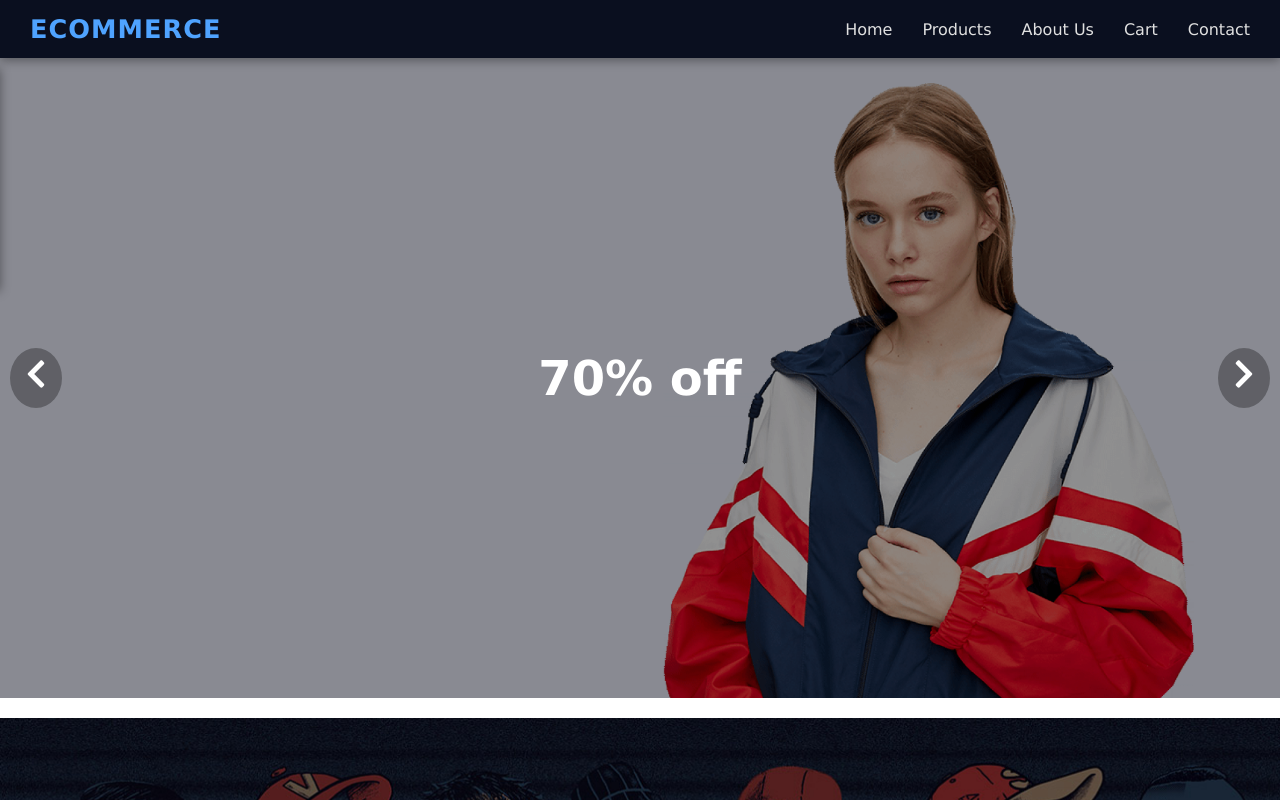
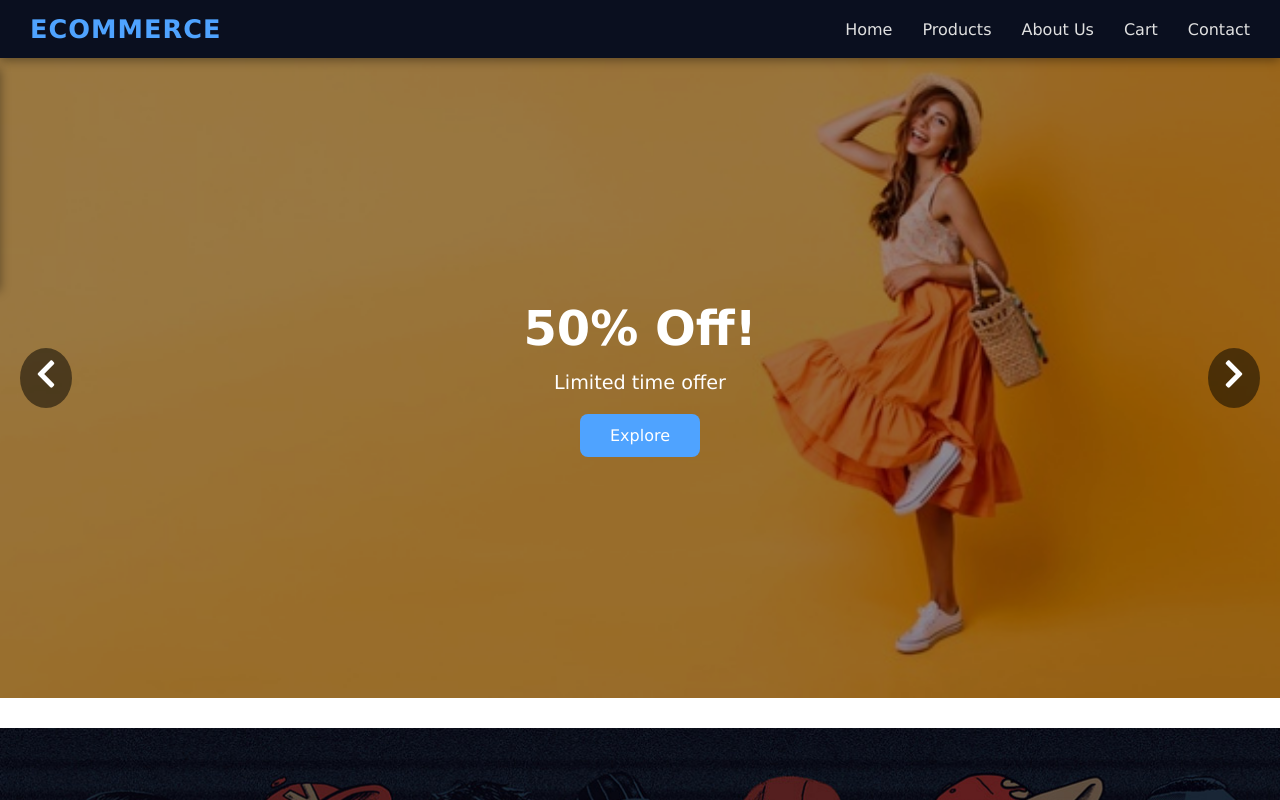
Before and after one commit to Kidkasam/ecommerce, a React (Vite) app: page / in a window 1280 px wide. Shown: the top 800 px of the page. Built offline with nearby package versions, Linux system fonts and the light colour scheme.

Commit message:
updated the hero section

```diff
--- a/src/pages/home/Home.css
+++ b/src/pages/home/Home.css
@@ -1,7 +1,8 @@
+/* Hero Slider */
 .hero {
+  position: relative;
   width: 100%;
   height: 80vh;
-  position: relative;
   overflow: hidden;
 }
 
@@ -18,64 +19,75 @@
   left: 0;
   width: 100%;
   height: 100%;
-  background: rgba(0, 0, 0, 0.4);
+  background: rgba(0,0,0,0.4);
   display: flex;
+  flex-direction: column;
   justify-content: center;
   align-items: center;
   text-align: center;
+  color: #fff;
   padding: 0 20px;
 }
 
-.hero-title {
+.overlay h1 {
   font-size: 3rem;
-  color: white;
-  font-weight: bold;
+  margin-bottom: 15px;
 }
 
-.btn {
+.overlay p {
+  font-size: 1.2rem;
+  margin-bottom: 20px;
+}
+
+.cta-btn {
+  background-color: #4fa3ff;
+  color: #fff;
+  padding: 12px 30px;
+  font-size: 1rem;
+  border: none;
+  border-radius: 8px;
+  cursor: pointer;
+  transition: background 0.3s;
+}
+
+.cta-btn:hover {
+  background-color: #1e90ff;
+}
+
+/* Arrows */
+.arrow {
   position: absolute;
   top: 50%;
-  width: 100%;
-  display: flex;
-  justify-content: space-between;
   transform: translateY(-50%);
-  padding: 0 10px;
+  background: rgba(0,0,0,0.5);
+  border: none;
+  color: #fff;
+  font-size: 2rem;
+  cursor: pointer;
+  padding: 10px;
+  border-radius: 50%;
 }
 
-.prev, .next {
-  background-color: rgba(0,0,0,0.3);
-  border: none;
-  cursor: pointer;
-  font-size: 2rem;
-  color: white;
-  padding: 10px;
-  border-radius: 50%;
-  transition: 0.3s;
-}
+.arrow.prev { left: 20px; }
+.arrow.next { right: 20px; }
 
-.prev:hover, .next:hover {
-  background-color: rgba(255,255,255,0.3);
-  color: black;
-}
-
-.banner {
-  width: 100%;
-  margin-top: 20px;
-}
-
-.banner img {
+/* Banner Section */
+.banners img {
   width: 100%;
   height: auto;
   display: block;
+  margin-top: 30px;
 }
 
-
+/* Responsive */
 @media (max-width: 768px) {
-  .hero-title {
+  .overlay h1 {
     font-size: 2rem;
   }
-
-  .prev, .next {
+  .overlay p {
+    font-size: 1rem;
+  }
+  .arrow {
     font-size: 1.5rem;
   }
 }
--- a/src/pages/home/Home.jsx
+++ b/src/pages/home/Home.jsx
@@ -1,44 +1,70 @@
-import React, { useState } from 'react';
+import React, { useState, useEffect } from 'react';
 import { FaChevronLeft, FaChevronRight } from 'react-icons/fa';
-import Hero from '../../assets/img/hero4.png';
+import Hero1 from '../../assets/img/hero4.png';
 import Banner from '../../assets/img/banner/b1.jpg';
-import './Home.css'; // Make sure CSS is in this file
+import Banner1 from '../../assets/img/blog/b2.jpg';
+import Banner2 from '../../assets/img/banner/b17.jpg';
+
+import './Home.css';
+
+const slides = [
+  {
+    title: "70% Off!",
+    subtitle: "Grab your favorite products now",
+    img: Hero1,
+    btnText: "Shop Now",
+  },
+  {
+    title: "50% Off!",
+    subtitle: "Limited time offer",
+    img: Banner2,
+    btnText: "Explore",
+  },
+  {
+    title: "30% Off!",
+    subtitle: "Don't miss out",
+    img: Banner1,
+    btnText: "Buy Now",
+  },
+];
 
 const Home = () => {
-  const slides = [
-    { title: "70% off", img: Hero },
-    { title: "50% off", img: Hero },
-    { title: "30% off", img: Hero }
-  ];
-
   const [index, setIndex] = useState(0);
 
-  const nextSlide = () => setIndex(prev => (prev + 1) % slides.length);
-  const prevSlide = () => setIndex(prev => (prev - 1 + slides.length) % slides.length);
+  useEffect(() => {
+    const timer = setInterval(() => {
+      setIndex(prev => (prev + 1) % slides.length);
+    }, 5000);
+    return () => clearInterval(timer);
+  }, []);
+
+  const nextSlide = () => setIndex((prev) => (prev + 1) % slides.length);
+  const prevSlide = () => setIndex((prev) => (prev - 1 + slides.length) % slides.length);
 
   return (
-    <>
-      <div className='hero'>
+    <div>
+
+      <section className="hero">
         <img src={slides[index].img} alt={slides[index].title} />
         <div className="overlay">
-          <h2 className="hero-title">{slides[index].title}</h2>
+          <h1>{slides[index].title}</h1>
+          <p>{slides[index].subtitle}</p>
+          <button className="cta-btn">{slides[index].btnText}</button>
         </div>
-        <div className="btn">
-          <button className='prev' onClick={prevSlide}>
-            <FaChevronLeft />
-          </button>
-          <button className='next' onClick={nextSlide}>
-            <FaChevronRight />
-          </button>
-        </div>
-      </div>
+        <button className="arrow prev" onClick={prevSlide}>
+          <FaChevronLeft />
+        </button>
+        <button className="arrow next" onClick={nextSlide}>
+          <FaChevronRight />
+        </button>
+      </section>
 
-      <div className="banner">
+
+      <section className="banners">
         <img src={Banner} alt="Banner" />
-
-      </div>
-    </>
+      </section>
+    </div>
   );
-}
+};
 
 export default Home;
```
